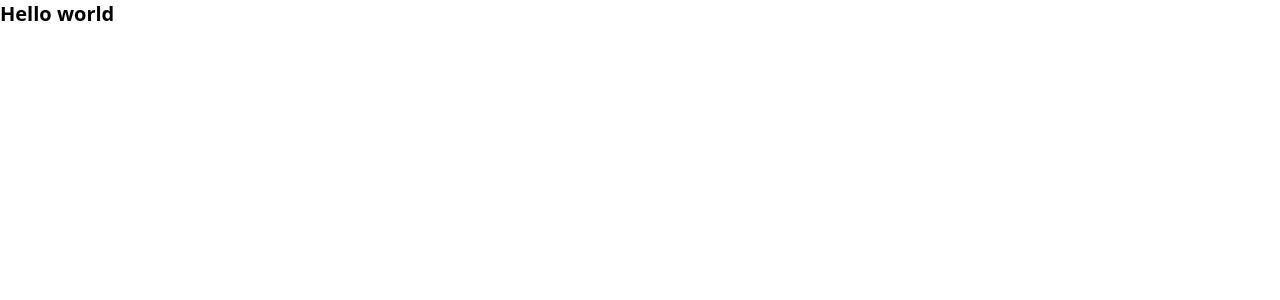
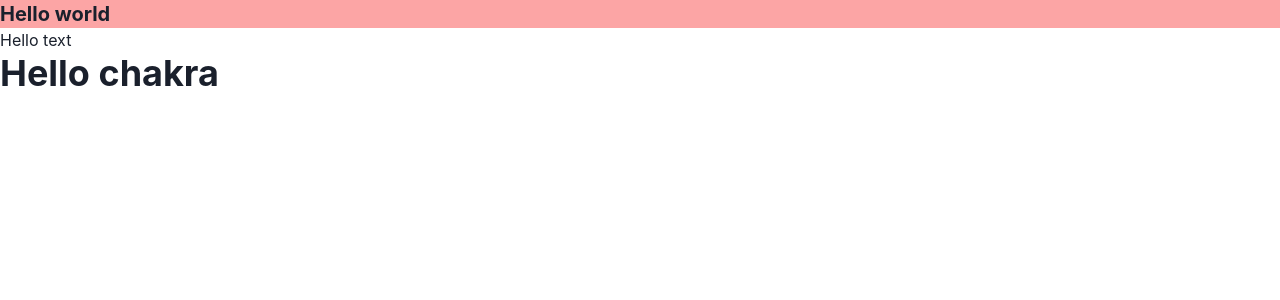
Before and after one commit to bananamonkey4655/onlyfoods, a Next.js app: page / in a window 1280 px wide. Shown: the top 300 px of the page. Built offline with nearby package versions, Linux system fonts and the light colour scheme.

Commit message:
Install and configure chakra

```diff
--- a/package.json
+++ b/package.json
@@ -9,6 +9,10 @@
     "lint": "next lint"
   },
   "dependencies": {
+    "@chakra-ui/react": "^2.2.4",
+    "@emotion/react": "^11.10.0",
+    "@emotion/styled": "^11.10.0",
+    "framer-motion": "^6.5.1",
     "next": "12.2.3",
     "react": "18.2.0",
     "react-dom": "18.2.0"
--- a/pages/_app.tsx
+++ b/pages/_app.tsx
@@ -1,8 +1,14 @@
-import '../styles/globals.css'
-import type { AppProps } from 'next/app'
+import "../styles/globals.css";
+import { ChakraProvider } from "@chakra-ui/react";
+
+import type { AppProps } from "next/app";
 
 function MyApp({ Component, pageProps }: AppProps) {
-  return <Component {...pageProps} />
+  return (
+    <ChakraProvider>
+      <Component {...pageProps} />
+    </ChakraProvider>
+  );
 }
 
-export default MyApp
+export default MyApp;
--- a/pages/index.tsx
+++ b/pages/index.tsx
@@ -1,6 +1,6 @@
 import type { NextPage } from "next";
 import Head from "next/head";
-import Image from "next/image";
+import { Heading } from "@chakra-ui/react";
 
 const Home: NextPage = () => {
   return (
@@ -10,7 +10,11 @@
         <meta name="description" content="Generated by create next app" />
         <link rel="icon" href="/favicon.ico" />
       </Head>
-      <main className="text-xl font-bold">Hello world</main>
+      <main>
+        <h1 className="text-xl font-bold bg-red-300">Hello world</h1>
+        <h1>Hello text</h1>
+        <Heading>Hello chakra</Heading>
+      </main>
     </div>
   );
 };
```
Also changed, not shown: 1 other file (tests, documents, lock files or other folders).
